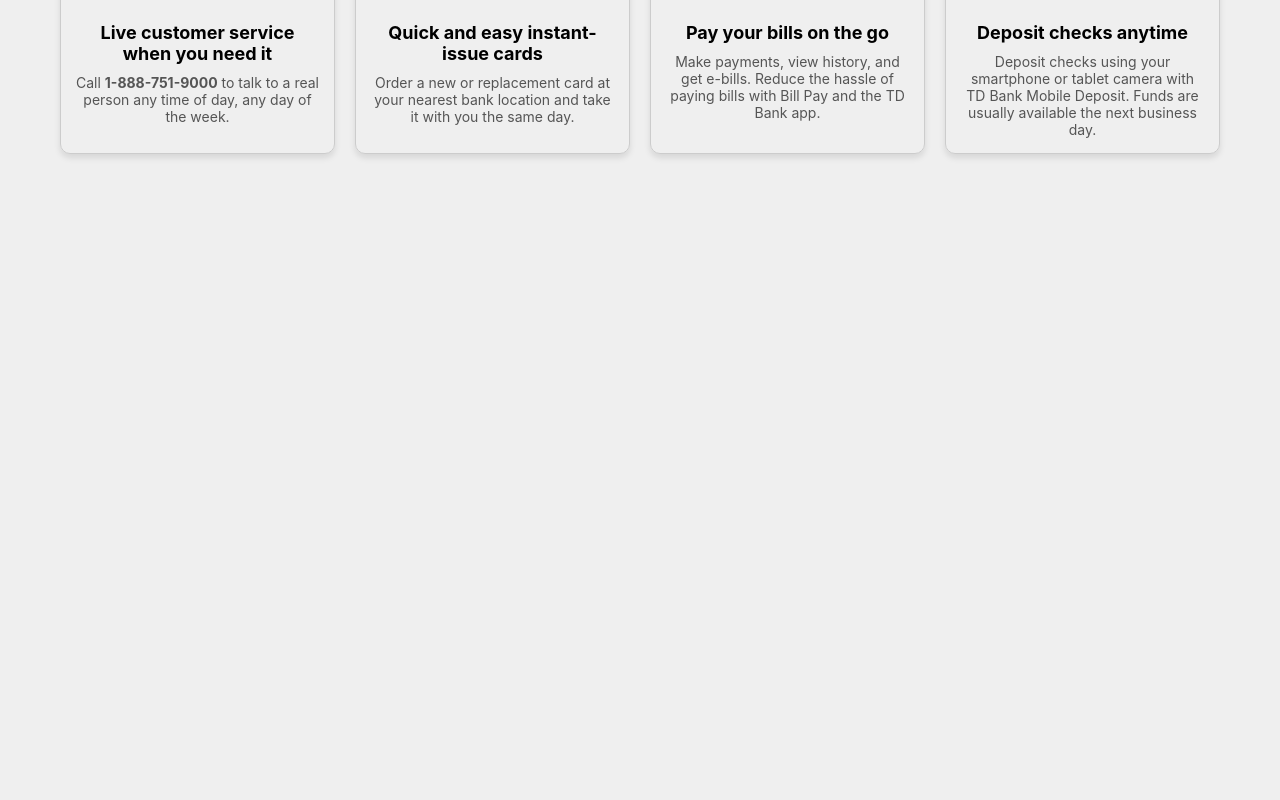
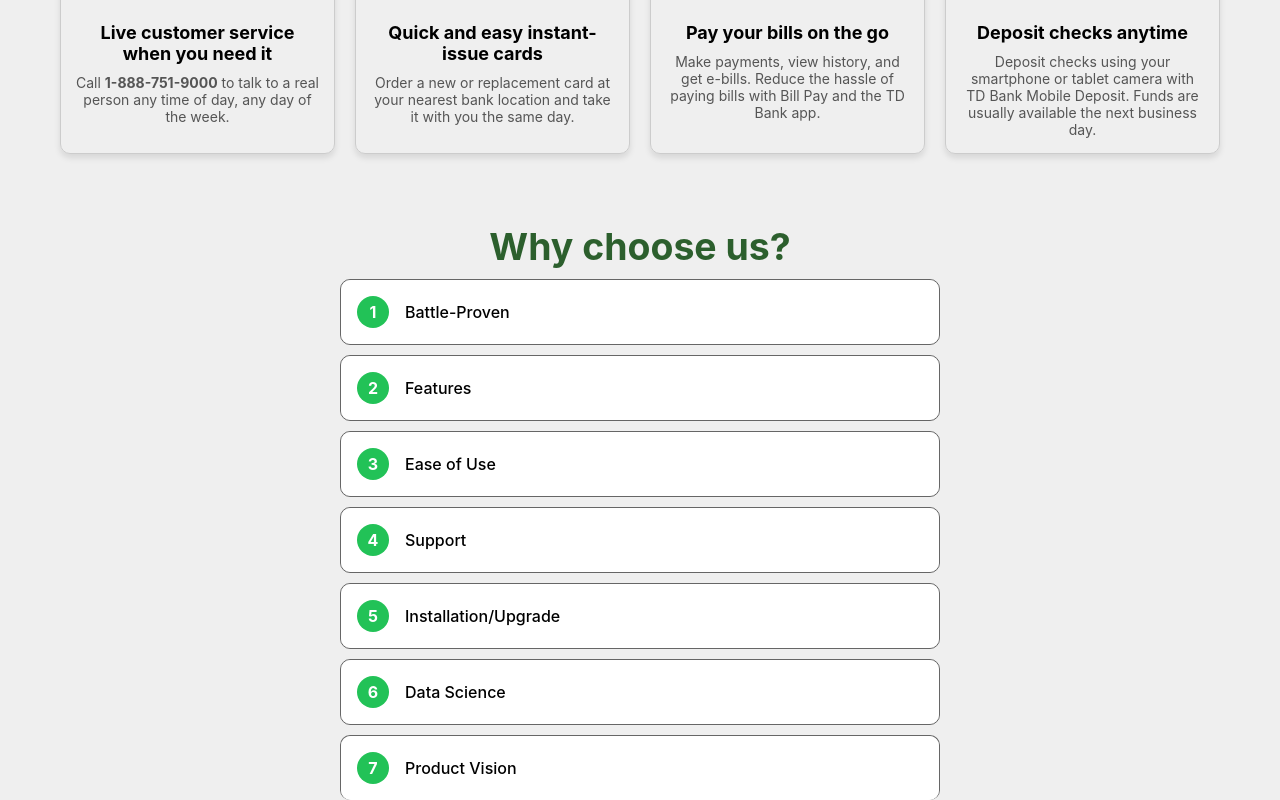
Before and after one commit to DemirovAYAZ/Nankatsu, a React (Vite) app: page / in a window 1280 px wide. Shown: the part 994-1794 px from the top of the page. Before the commit the page ends 1168 px from the top, so only its background shows below. Built offline with nearby package versions, Linux system fonts and the light colour scheme.

Commit message:
extra section

```diff
--- /dev/null
+++ b/src/components/AccordionSection/AccordionSection.jsx
@@ -0,0 +1,48 @@
+import React, { useState } from 'react';
+import styles from './AccordionSection.module.css';
+
+const AccordionSection = () => {
+  const [openIndex, setOpenIndex] = useState(null);
+
+  const handleToggle = (index) => {
+    setOpenIndex(openIndex === index ? null : index);
+  };
+
+  const sections = [
+    "Battle-Proven",
+    "Features",
+    "Ease of Use",
+    "Support",
+    "Installation/Upgrade",
+    "Data Science",
+    "Product Vision",
+  ];
+
+  return (
+    <div className={styles.container}>
+      <div className={styles.h3}>
+        <h3>Why choose us?</h3>
+      </div>
+      {sections.map((title, index) => (
+        <div key={index} className={styles.section}>
+          <div
+            className={`${styles.header} ${
+              openIndex === index ? styles.open : ''
+            }`}
+            onClick={() => handleToggle(index)}
+          >
+            <span>{index + 1}</span>
+            <h3>{title}</h3>
+          </div>
+          {openIndex === index && (
+            <div className={styles.content}>
+              <p>{`Content for ${title}`}</p>
+            </div>
+          )}
+        </div>
+      ))}
+    </div>
+  );
+};
+
+export default AccordionSection;
--- /dev/null
+++ b/src/components/AccordionSection/accordionsection.module.css
@@ -0,0 +1,74 @@
+.container {
+    max-width: 600px;
+    margin: auto;
+    border-radius: 10px;
+    display: flex;
+    flex-direction: column;
+    gap: 10px;
+    padding-top: 50px;
+}
+
+.section {
+    border-bottom: 1px solid #ddd;
+    border-radius: 10px;
+    border: 1px solid #666;
+}
+
+.section:last-child {
+    border-bottom: none;
+}
+
+.header {
+    display: flex;
+    align-items: center;
+    justify-content: space-between;
+    padding: 16px;
+    cursor: pointer;
+    background-color: #fff;
+    transition: background-color 0.3s, border-radius 0.3s;
+    border-radius: 10px;
+}
+
+.header:hover {
+    background-color: #f0f0f0;
+}
+
+.header.open {
+    border-bottom-left-radius: 0;
+    border-bottom-right-radius: 0;
+}
+
+.header span {
+    display: inline-block;
+    width: 32px;
+    height: 32px;
+    line-height: 32px;
+    text-align: center;
+    background-color: rgb(34,194,87);
+    color: white;
+    border-radius: 50%;
+    font-weight: bold;
+    margin-right: 16px;
+}
+
+.header h3 {
+    flex: 1;
+    margin: 0;
+    font-size: 16px;
+    font-weight: 500;
+}
+
+.h3{
+    font-size: 2em;
+    text-align: center;
+    color: #2c5f2d;
+}
+
+
+.content {
+    padding: 16px;
+    background-color: #fff;
+    color: #333;
+    border-bottom-left-radius: 10px;
+    border-bottom-right-radius: 10px;
+}
--- a/src/pages/Home/Home.jsx
+++ b/src/pages/Home/Home.jsx
@@ -2,6 +2,7 @@
 import ManageAccounts from '../../components/ManageAccounts/ManageAccounts'
 import HomeEnter from '../../components/HomeEnter/HomeEnter'
 import Banner from '../../components/Banner/Banner'
+import AccordionSection from '../../components/AccordionSection/AccordionSection'
 
 const Home = () => {
   return (
@@ -9,6 +10,7 @@
       <HomeEnter />
       <Banner/>
       <ManageAccounts />
+      <AccordionSection />
     </div>
   )
 }
```
